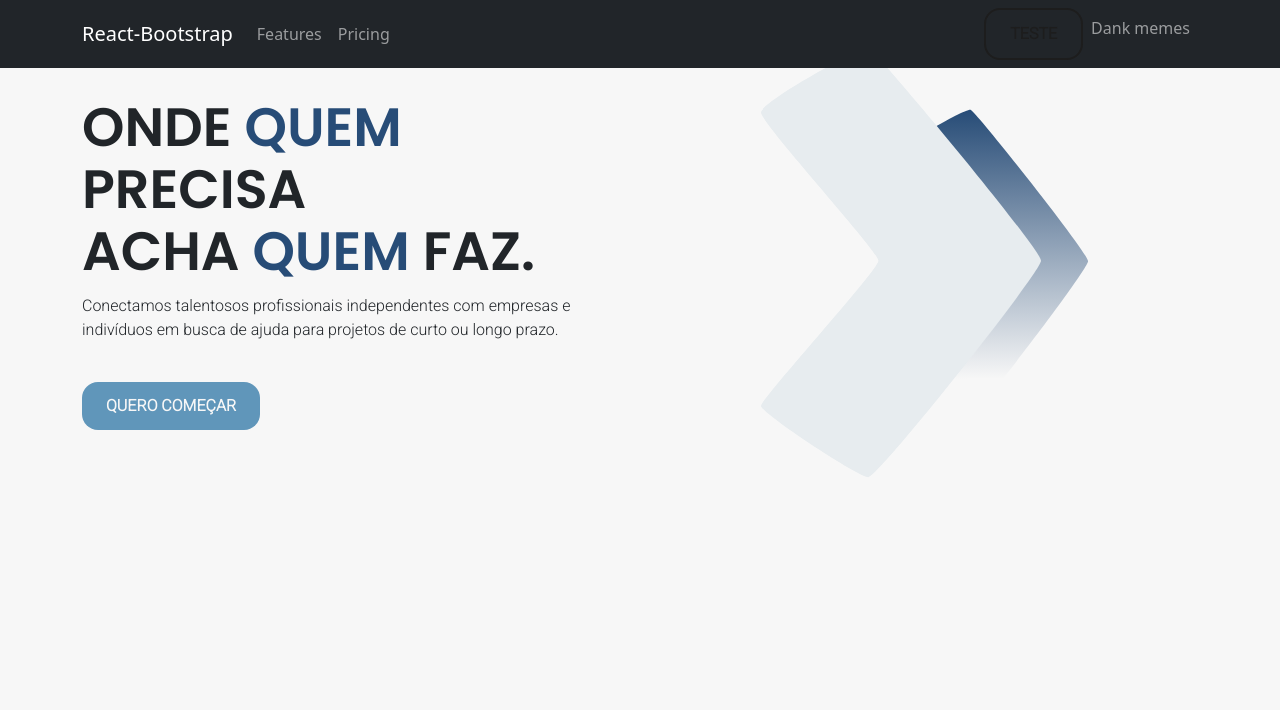
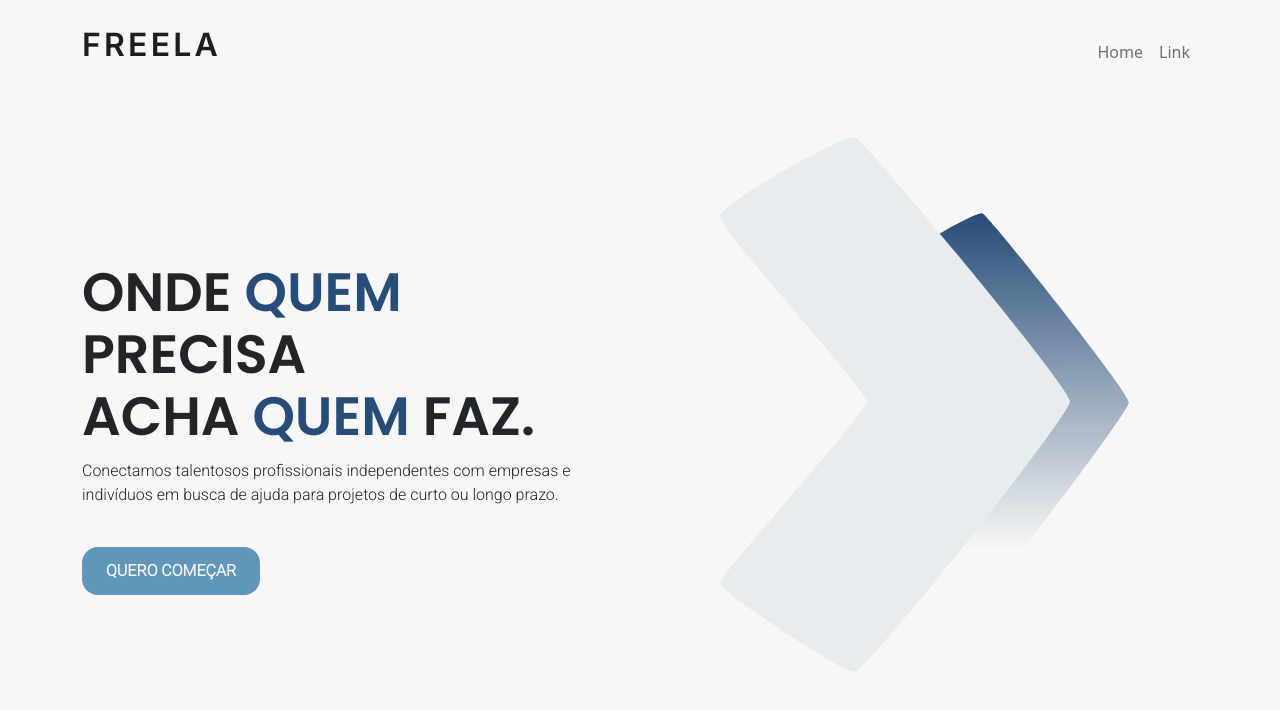
Before and after one commit to FREELA-sptech/FREELA-Web, a React (Vite) app: page / in a window 1280 px wide. Shown: the top 710 px of the page. Built offline with nearby package versions, Linux system fonts and the light colour scheme.

Commit message:
feat: add bootstrap in heander and banner

```diff
--- a/src/pages/home/components/Banner/Banner.tsx
+++ b/src/pages/home/components/Banner/Banner.tsx
@@ -12,19 +12,23 @@ function Banner() {
     <section className="banner-background">
       <Container>
         <Row>
-          <Col xl={6} sm={12} className="d-flex flex-column justify-content-center align-items-start">
-            <h1 className="big-title pb-1">
-              ONDE <span style={{color: "var(--dark-contrast-color)"}}>QUEM</span> PRECISA <br />
-              ACHA <span style={{color: "var(--dark-contrast-color)"}}>QUEM</span> FAZ.
+          <Col
+            xl={6}
+            sm={12}
+            className="pt-5 text-center text-md-start align-items-md-start d-flex flex-column justify-content-center"
+          >
+            <h1 className="big-title pb-1 w-100">
+              ONDE <span style={{ color: "var(--dark-contrast-color)" }}>QUEM</span> PRECISA <br />
+              ACHA <span style={{ color: "var(--dark-contrast-color)" }}>QUEM</span> FAZ.
             </h1>
-            <p className="summary pb-4">
+            <p className="summary pb-4 w-100">
               Conectamos talentosos profissionais independentes com empresas
               e indivíduos em busca de ajuda para projetos de curto ou longo prazo.
             </p>
             <ButtonBase onClick={handleClickButton} buttonType="secundary-standart" label="Quero Começar" />
           </Col>
-          <Col xl={6} sm={12} className="d-flex justify-content-center align-items-center py-5">
-            <img className="mw-100 h-100" src="/assets/images/banner-icon.svg" alt="duas setas para direita" />
+          <Col xl={6} sm={12} className="d-none d-xl-flex justify-content-center align-items-center py-5">
+            <img className="w-75" src="/assets/images/banner-icon.svg" alt="duas setas para direita" />
           </Col>
         </Row>
       </Container>
--- a/src/shared/components/Header/Header.tsx
+++ b/src/shared/components/Header/Header.tsx
@@ -1,7 +1,7 @@
 import { NavLink, useNavigate } from 'react-router-dom';
 import ButtonBase from '../ButtonBase/ButtonBase';
 import './style.scss'
-import { Container, Nav, NavDropdown, Navbar } from 'react-bootstrap';
+import { Container, Nav, NavDropdown, Navbar, Offcanvas } from 'react-bootstrap';
 
 function Header() {
   const navigate = useNavigate();
@@ -11,25 +11,30 @@ function Header() {
   }
 
   return (
-    <Navbar className='position-fixed w-100' collapseOnSelect expand="lg" bg="dark" variant="dark">
+    <Navbar
+      expand='xl'
+      className='py-3 header-background'
+    >
       <Container>
-        <Navbar.Brand href="#home">React-Bootstrap</Navbar.Brand>
-        <Navbar.Toggle aria-controls="responsive-navbar-nav" />
-        <Navbar.Collapse id="responsive-navbar-nav">
-          <Nav className="me-auto">
-            <Nav.Link href="#features">Features</Nav.Link>
-            <Nav.Link href="#pricing">Pricing</Nav.Link>
-          </Nav>
-          <Nav>
-            <Nav.Link as={NavLink} to="/login" className='tertiary-outline button-base'>
-              Teste
-              {/* <ButtonBase onClick={() => handleTransition("/login")} buttonType='tertiary-outline' label='login' /> */}
-            </Nav.Link>
-            <Nav.Link>
-              Dank memes
-            </Nav.Link>
-          </Nav>
-        </Navbar.Collapse>
+        <Navbar.Brand className='logo' href="#">FREELA</Navbar.Brand>
+        <Navbar.Toggle aria-controls='control-show-right-side-menu' />
+        <Navbar.Offcanvas
+          id='control-show-right-side-menu'
+          aria-labelledby='control-show-label-menu'
+          placement="end"
+        >
+          <Offcanvas.Header closeButton>
+            <Offcanvas.Title style={{color: 'var(--dark-contrast-color)'}} id='control-show-label-menu'>
+              Menu
+            </Offcanvas.Title>
+          </Offcanvas.Header>
+          <Offcanvas.Body>
+            <Nav className="text-center justify-content-xl-end flex-grow-1 pt-3">
+              <Nav.Link href="#action1">Home</Nav.Link>
+              <Nav.Link href="#action2">Link</Nav.Link>
+            </Nav>
+          </Offcanvas.Body>
+        </Navbar.Offcanvas>
       </Container>
     </Navbar>
     // <header className="header-background">
--- a/src/shared/components/Header/style.scss
+++ b/src/shared/components/Header/style.scss
@@ -1,46 +1,26 @@
 .header {
   &-background {
-    padding: 20px 0;
     background-color: var(--background-color);
-    display: flex;
-    align-items: center;
 
-    .logo {
-      cursor: pointer;
-    }
+    .navbar-toggler {
+      border: none;
+      box-shadow: none;
 
-    .menu {
-      list-style: none;
-      text-transform: uppercase;
-
-      .forms {
-        gap: 20px;
+      &-icon {
+        width: 45px;
+        height: 45px;
+        background-image: url(/public/assets/icons/menu.svg);
       }
     }
   }
 }
 
+#control-show-right-side-menu {
+  background-color: var(--background-color);
 
-@media (max-width: 800px) {
-  .header-background {
-    height: 100vh;
-    width: 100vw;
-    position: absolute;
-    display: none;
-
-    .container {
-      flex-direction: column;
-      height: 100%;
-      align-items: center;
-    }
-
-    .forms {
-      width: 100%;
-      flex-direction: column;
-    }
-
-    .menu {
-      width: 100%;
-    }
+  .btn-close {
+    width: 45px;
+    height: 45px;
+    background: transparent url(/public/assets/icons/close.svg) center/2em auto no-repeat;
   }
 }
--- a/src/shared/styles/_typography.scss
+++ b/src/shared/styles/_typography.scss
@@ -1,12 +1,12 @@
 .logo {
-  font-family: 'Inter';
-  font-style: normal;
-  font-weight: 700;
-  font-size: 32px;
-  line-height: 39px;
-  letter-spacing: 0.1em;
-  color: #1D1D1D;
-  text-transform: uppercase;
+  font-family: 'Inter' !important;
+  font-style: normal !important;
+  font-weight: 700 !important;
+  font-size: 32px !important;
+  line-height: 39px !important;
+  letter-spacing: 0.1em !important;
+  color: #1D1D1D !important;
+  text-transform: uppercase !important;
 }
 
 .big-title {
```
Also changed, not shown: public/assets/icons/close.svg (added), public/assets/icons/menu.svg (added).
